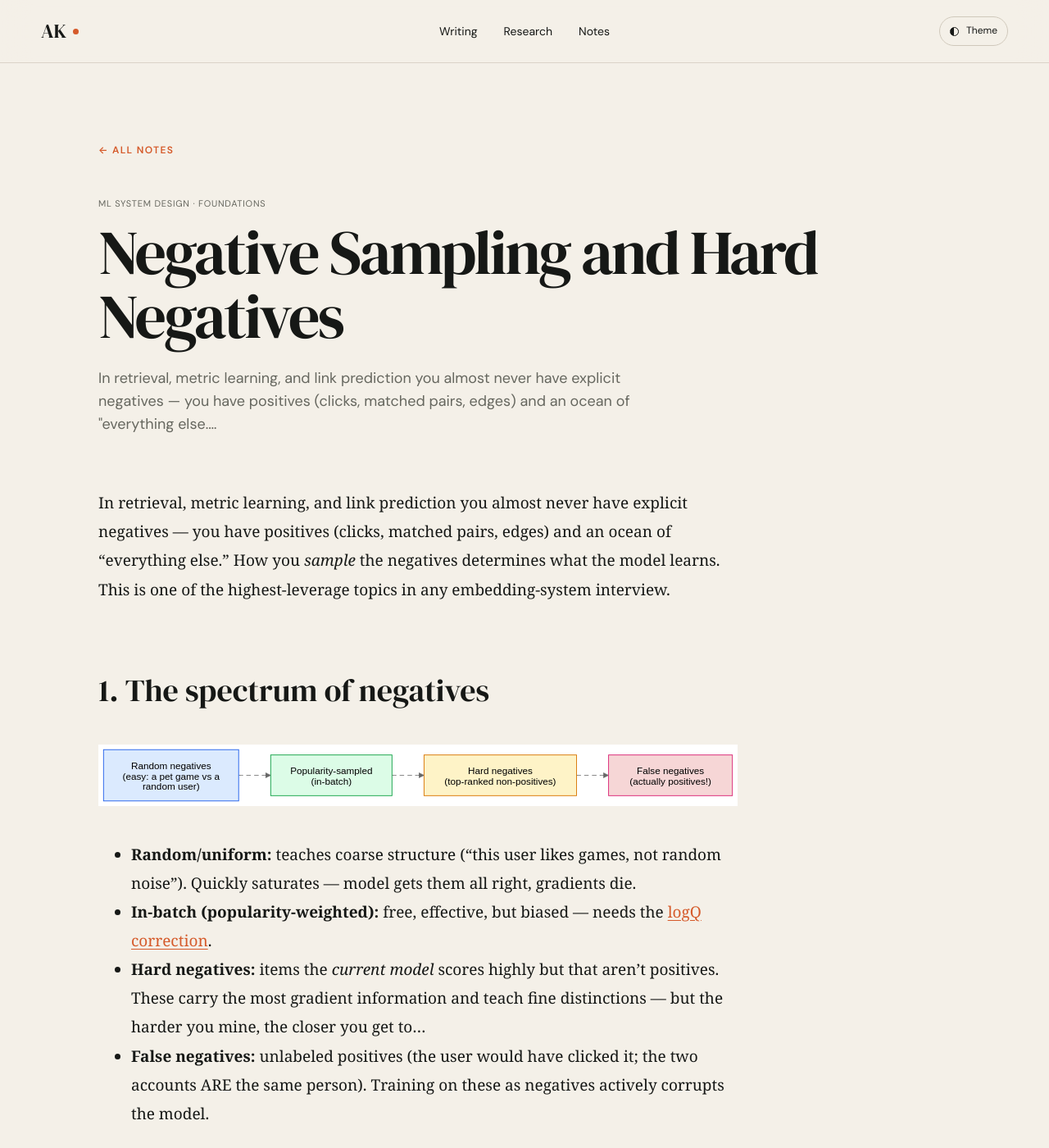
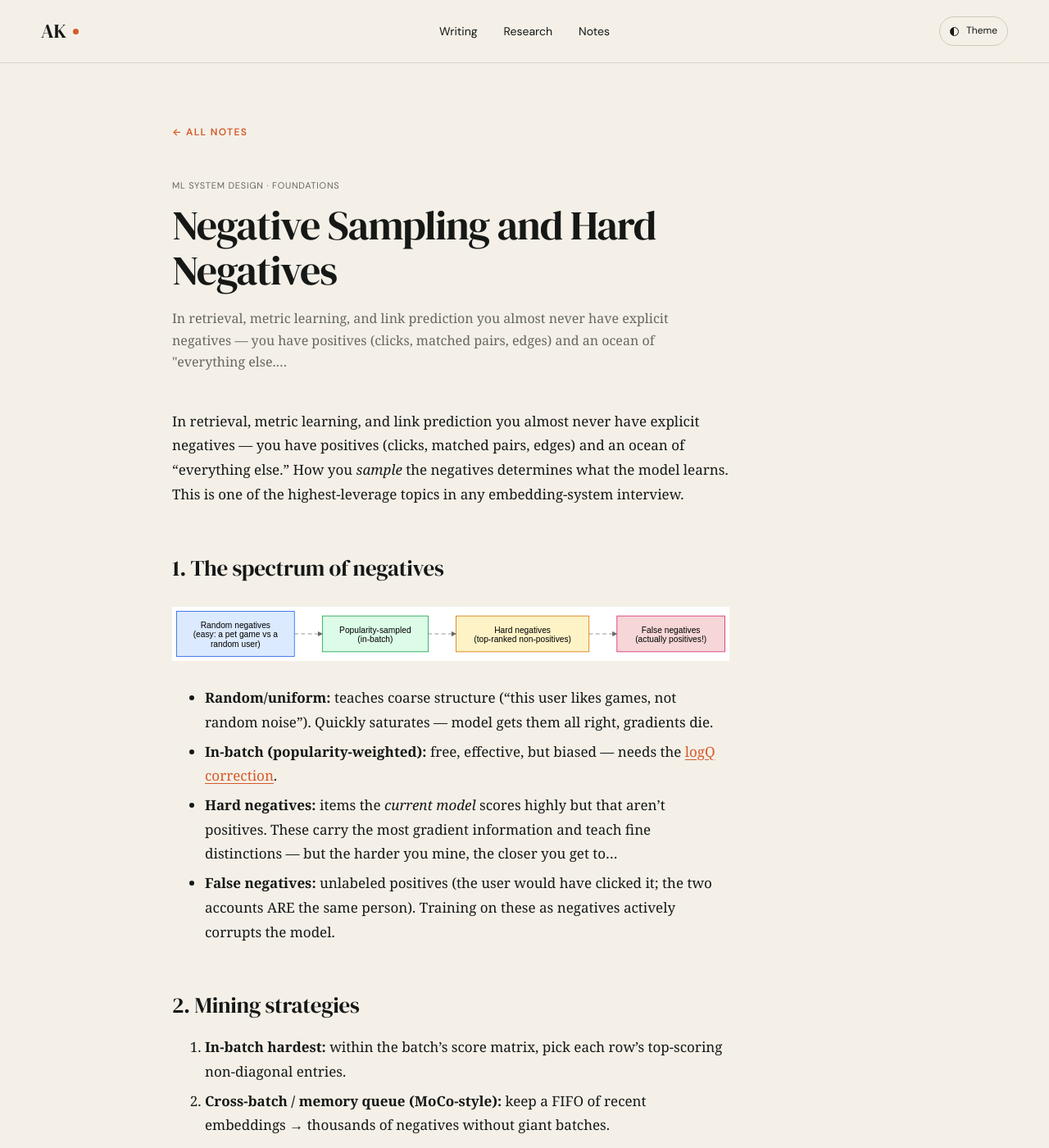
Before and after one commit to avinashingit/avinashingit.github.io, a Jekyll site: the page built from notes/ml-system-design/foundations/negative-sampling-and-hard-negatives/index.md, in a window 1280 px wide and 1400 px high. Shown: the whole window at 82% size. Built offline with Jekyll 4.4.1, drawn with Linux system fonts in a browser that asks for light colours; a script that is not in the unit is left out.

Commit message:
Refine note reading typography

```diff
--- a/assets/css/style.css
+++ b/assets/css/style.css
@@ -1317,9 +1317,9 @@ a.research-item:focus-visible {
 .note-summary h2 {
   margin: 9px 0 8px;
   font-family: var(--serif);
-  font-size: clamp(23px, 2.6vw, 32px);
+  font-size: clamp(20px, 2.1vw, 26px);
   font-weight: 400;
-  line-height: 1.08;
+  line-height: 1.18;
 }
 
 .note-summary h2 a:hover,
@@ -1387,11 +1387,12 @@ a.research-item:focus-visible {
 }
 
 .embedded-note {
-  padding-top: 28px;
+  padding-top: 24px;
 }
 
 .embedded-note-header {
-  margin-bottom: 44px;
+  max-width: 680px;
+  margin-bottom: 34px;
 }
 
 .embedded-note-header .note-breadcrumb {
@@ -1401,24 +1402,24 @@ a.research-item:focus-visible {
 .embedded-note-header h1 {
   margin: 0;
   font-family: var(--serif);
-  font-size: clamp(38px, 5vw, 58px);
+  font-size: clamp(30px, 3.4vw, 42px);
   font-weight: 400;
-  letter-spacing: -0.03em;
-  line-height: 1.02;
+  letter-spacing: -0.02em;
+  line-height: 1.12;
 }
 
 .embedded-note .note-prose {
-  max-width: none;
+  max-width: 680px;
 }
 
 .note {
-  max-width: 1040px;
-  padding-block: 92px 130px;
+  max-width: 860px;
+  padding-block: 70px 120px;
 }
 
 .note-header {
-  max-width: 900px;
-  margin-bottom: 64px;
+  max-width: 680px;
+  margin-bottom: 44px;
 }
 
 .note-breadcrumb {
@@ -1432,53 +1433,107 @@ a.research-item:focus-visible {
 .note-header h1 {
   margin: 0;
   font-family: var(--serif);
-  font-size: clamp(48px, 6vw, 76px);
+  font-size: clamp(34px, 4.6vw, 50px);
   font-weight: 400;
-  letter-spacing: -0.035em;
-  line-height: 1.02;
+  letter-spacing: -0.025em;
+  line-height: 1.1;
 }
 
 .note-dek {
-  max-width: 720px;
-  margin: 24px 0 0;
-  color: var(--muted);
+  max-width: 640px;
+  margin: 18px 0 0;
+  color: var(--muted);
+  font-family: Georgia, "Times New Roman", serif;
+  font-size: 16px;
+  line-height: 1.65;
+}
+
+.note-prose {
+  max-width: 680px;
+  font-size: 17px;
+  line-height: 1.75;
+}
+
+.note-prose p,
+.note-prose ul,
+.note-prose ol {
+  margin: 0 0 1.25em;
+}
+
+.note-prose li + li {
+  margin-top: 0.35em;
+}
+
+.note-prose h2,
+.note-prose h3,
+.note-prose h4 {
+  margin: 2.15em 0 0.7em;
+  letter-spacing: -0.01em;
+  line-height: 1.25;
+}
+
+.note-prose h2 {
+  font-size: 27px;
+}
+
+.note-prose h3 {
+  font-size: 21px;
+}
+
+.note-prose h4 {
+  font-family: var(--serif);
+  font-size: 17px;
+  font-weight: 600;
+}
+
+.note-prose blockquote {
+  margin: 1.7em 0;
+  padding-left: 18px;
   font-size: 18px;
+  line-height: 1.65;
+}
+
+.note-prose pre {
+  border-radius: 4px;
+  padding: 18px;
+  font-size: 13px;
   line-height: 1.55;
 }
 
-.note-prose {
-  max-width: 780px;
-}
-
-.prose table {
+.note-prose img,
+.note-prose figure {
+  margin-block: 1.8em;
+}
+
+.note-prose table {
   display: block;
   width: 100%;
   overflow-x: auto;
   border-collapse: collapse;
-  margin: 2em 0;
+  margin: 1.7em 0;
   font-family: var(--sans);
-  font-size: 14px;
+  font-size: 13px;
   line-height: 1.5;
 }
 
-.prose th,
-.prose td {
-  min-width: 120px;
+.note-prose th,
+.note-prose td {
+  min-width: 110px;
   border: 1px solid var(--line);
-  padding: 10px 12px;
+  padding: 8px 10px;
   text-align: left;
   vertical-align: top;
 }
 
-.prose th {
+.note-prose th {
   background: var(--paper-deep);
   font-weight: 600;
 }
 
-.prose .mermaid {
+.note-prose .mermaid {
   overflow-x: auto;
-  margin: 2em 0;
-  padding: 18px;
+  margin: 1.7em 0;
+  padding: 14px;
   background: var(--paper-deep);
   text-align: center;
 }
@@ -1841,11 +1896,24 @@ a.research-item:focus-visible {
   }
 
   .note {
-    padding-block: 68px 90px;
+    padding-block: 52px 84px;
   }
 
   .note-header h1 {
-    font-size: clamp(42px, 13vw, 58px);
+    font-size: clamp(32px, 10vw, 42px);
+  }
+
+  .note-prose {
+    font-size: 16px;
+    line-height: 1.72;
+  }
+
+  .note-prose h2 {
+    font-size: 24px;
+  }
+
+  .note-prose h3 {
+    font-size: 20px;
   }
 
   .footer-bottom {
```
